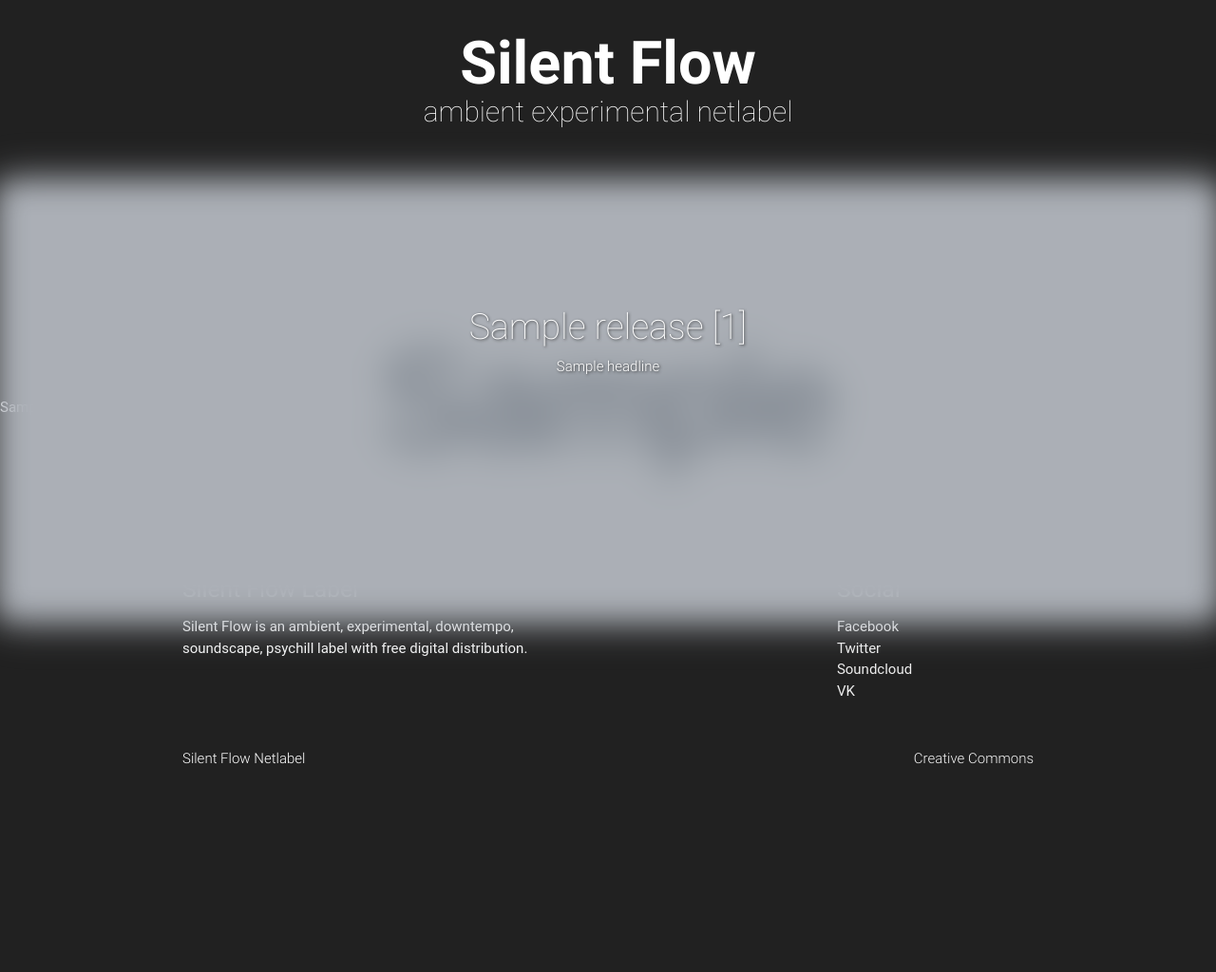
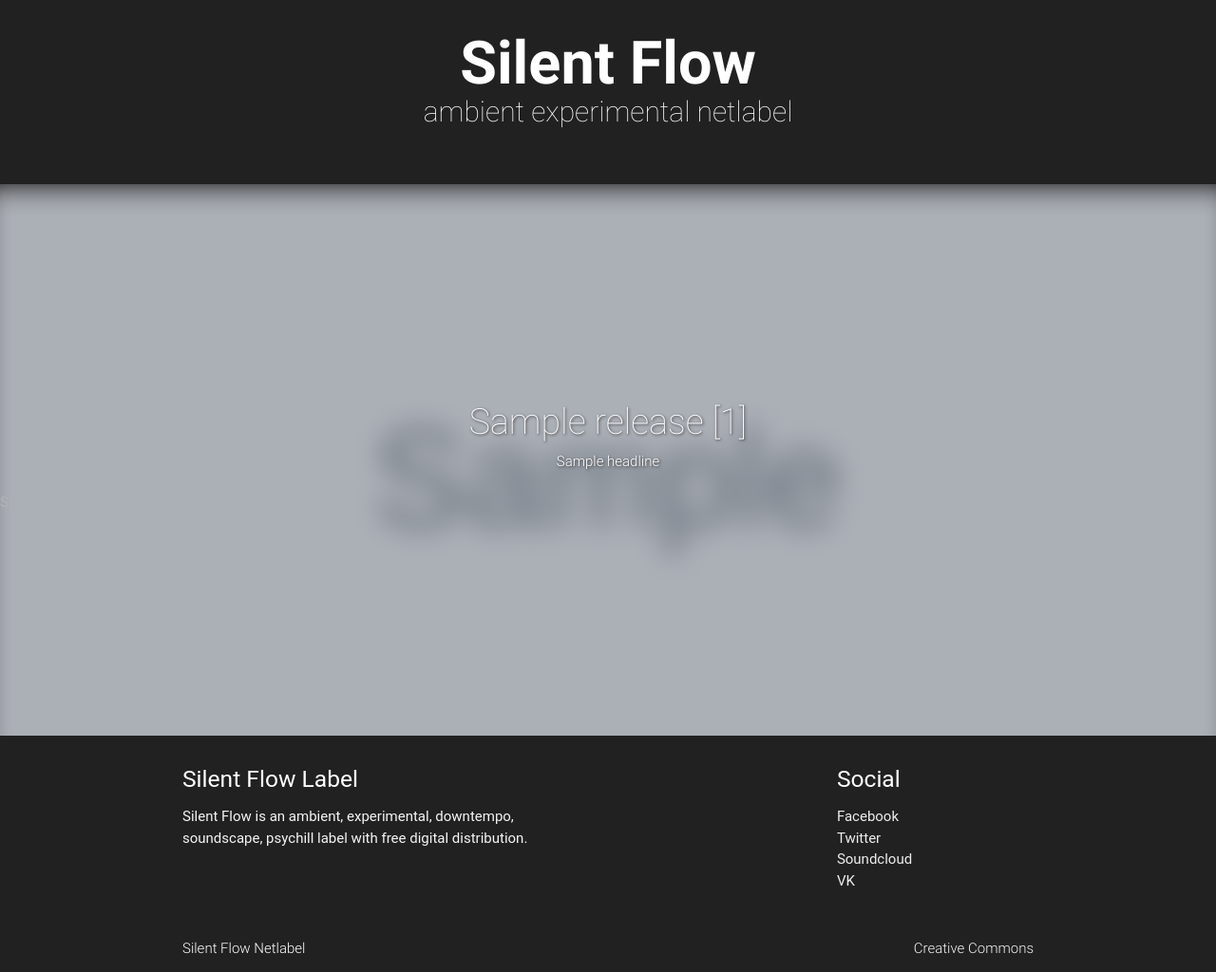
Before and after one commit to maxgruzin/silentflow, a Django app: template templates/sf/index.html in a window 1280 px wide. Shown: the part 64-1088 px from the top of the page at 95% size. Before the commit the page ends 869 px from the top, so only its background shows below. Run offline with Django 3.2, Linux system fonts and the light colour scheme; the template is opened without the code that fills it: most values are stand-ins (such as "Sample title", 1, 10 or a date in 2020); grey boxes marked "Sample" are stand-in pictures; some libraries are stand-ins or nearby versions; some web fonts are replaced.

Commit message:
landing: blur fixed

```diff
--- a/static/css/sf/index.css
+++ b/static/css/sf/index.css
@@ -10,6 +10,8 @@
     text-shadow: 1px 1px 3px rgba(50, 50, 50, 1);
     position: relative;
     z-index:1;
+    overflow: hidden;
+    background-color: #000;
 }
 
 .release-text-container {
@@ -19,17 +21,18 @@
 
 .release-background-container {
     position:absolute;
-    width:100%;
-    height:120%;
-    left:0;
+    width: calc(100% + 40px);
+    height: calc(100% + 40px);
+    left: -20px;
     top:0;
     filter: blur(15px);
     z-index:0;
     background-size: cover;
     background-position: center;
     background-repeat: no-repeat;
+
 }
-.release-background-container_1 {
+/*.release-background-container_1 {
     position:relative;
     width:100%;
     height:100%;
@@ -40,7 +43,7 @@
     background-size: cover;
     background-position: center;
     background-repeat: no-repeat;
-}
+}*/
 .overlay{
     position:absolute;
     width:100%;
@@ -60,3 +63,10 @@
 .testlink a {
     color: #fff;
 }
+
+@media only screen and (min-width: 900px){
+    .release-container{
+        padding-top:220px;
+        padding-bottom:220px;
+    }
+}
--- a/templates/sf/index.html
+++ b/templates/sf/index.html
@@ -13,7 +13,7 @@
     <div class="release-container">
 
         <div class="release-background-container" style="background-image: url({{ im.url }});">
-            <div class="release-background-container_1" style="background-image: url({{ im.url }});"></div>
+            <!--<div class="release-background-container_1" style="background-image: url({{ im.url }});"></div>-->
             <div class="overlay"></div>
         </div>
         {% endthumbnail %}
```
